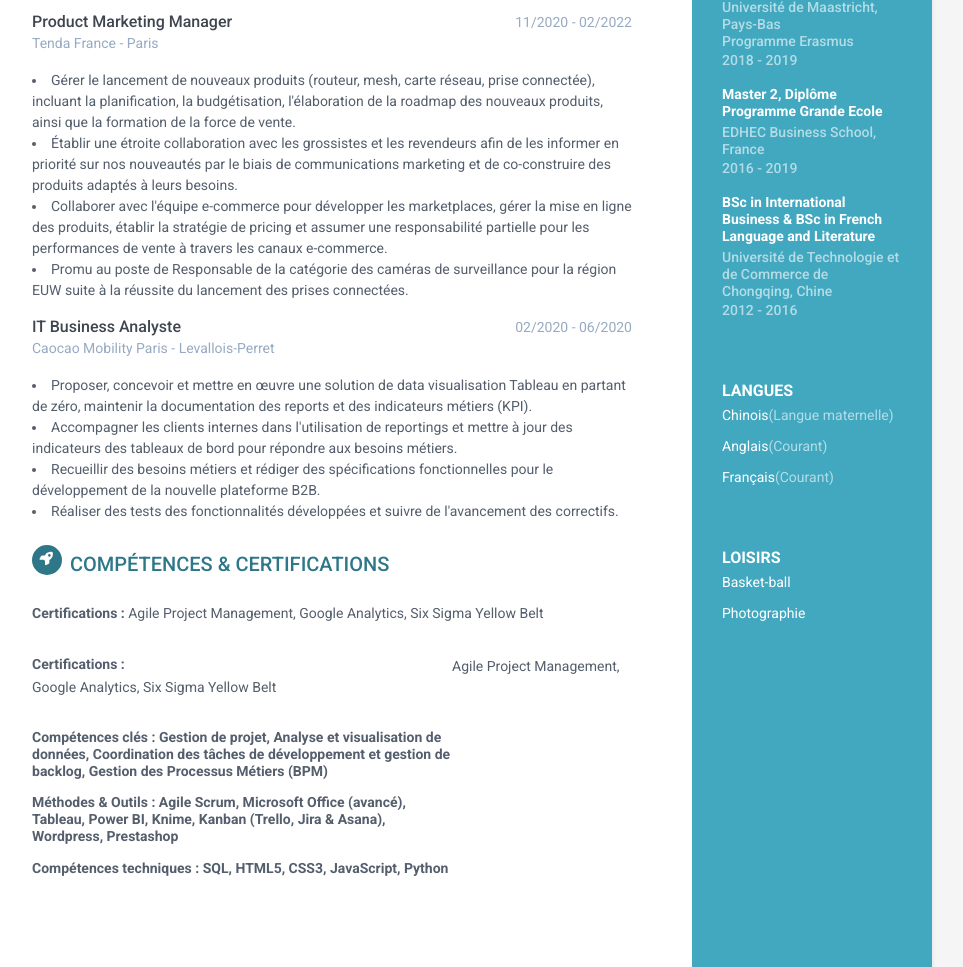
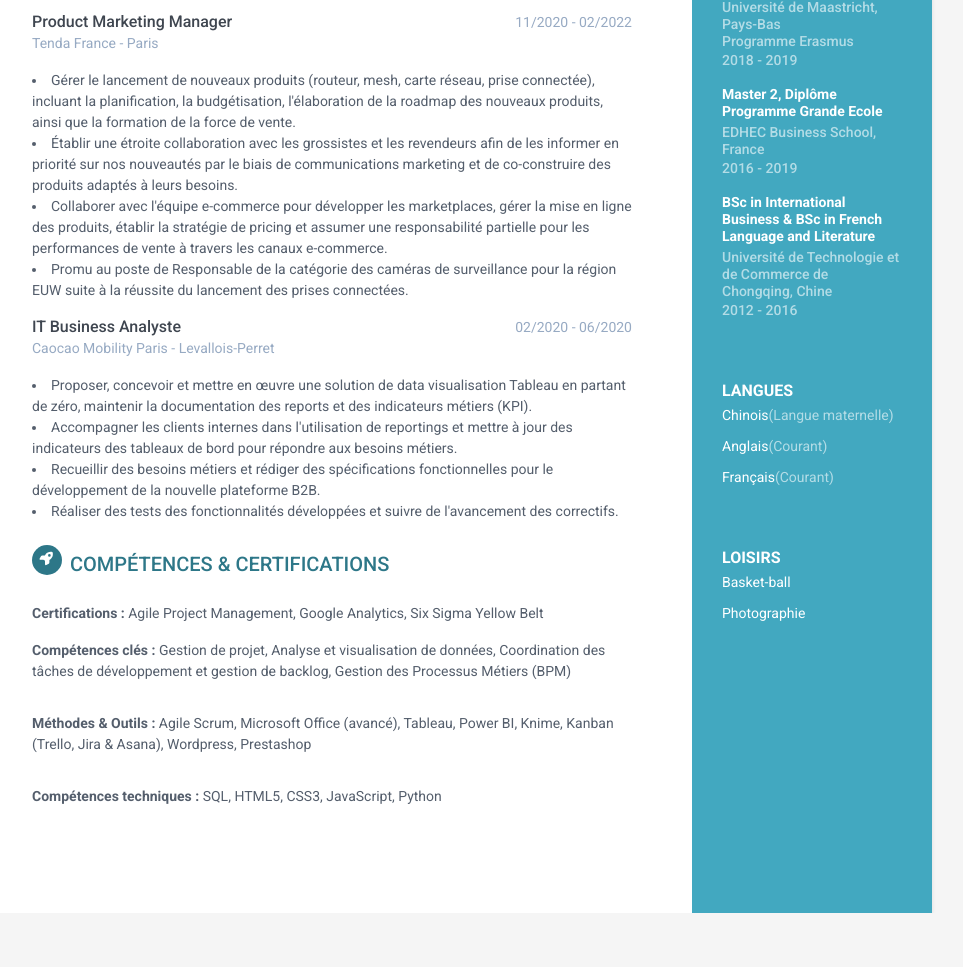
Before and after one commit to TianHuangLab/moncv, a plain HTML site: page index.html in a window 1280 px wide. Shown: the part 492-1459 px from the top of the page, without its empty margins (188-1151 px from the left). After the commit the page ends 1405 px from the top, so only its background shows below. Drawn offline with Linux system fonts and the light colour scheme.

Commit message:
Update index.html
update

```diff
--- a/index.html
+++ b/index.html
@@ -234,19 +234,16 @@
 
 		   <div class="details">
                         <p><b>Certifications :</b> Agile Project Management, Google Analytics, Six Sigma Yellow Belt</p>
-                    </div>
+		   </div>
 		   <div class="item">
-                        <p><h4 class="level-title">Certifications :</h4> Agile Project Management, Google Analytics, Six Sigma Yellow Belt</p>
-                    </div>
+                        <p><b>Compétences clés :</b> Gestion de projet, Analyse et visualisation de données, Coordination des tâches de développement et gestion de backlog, Gestion des Processus Métiers (BPM)</p>
+                   </div>
 		   <div class="item">
-                        <h3 class="level-title">Compétences clés : Gestion de projet, Analyse et visualisation de données, Coordination des tâches de développement et gestion de backlog, Gestion des Processus Métiers (BPM)</h3>
-                   </div><!--//item-->
+                        <p><b>Méthodes & Outils :</b> Agile Scrum, Microsoft Office (avancé), Tableau, Power BI, Knime, Kanban (Trello, Jira & Asana), Wordpress, Prestashop</p>
+                   </div>
 		   <div class="item">
-                        <h3 class="level-title">Méthodes & Outils : Agile Scrum, Microsoft Office (avancé), Tableau, Power BI, Knime, Kanban (Trello, Jira & Asana), Wordpress, Prestashop</h3>
-                   </div><!--//item-->
-		   <div class="item">
-                        <h3 class="level-title">Compétences techniques : SQL, HTML5, CSS3, JavaScript, Python</h3>
-                   </div><!--//item-->
+                        <p><b>Compétences techniques :</b> SQL, HTML5, CSS3, JavaScript, Python</p>
+                   </div>
 
                     <!-- <div class="item">
                         <h3 class="level-title">Analyse &amp; Visualisation de données: Tableau, Power BI, Knime, Python, Eulerian &amp; Google analytics</h3>
```
